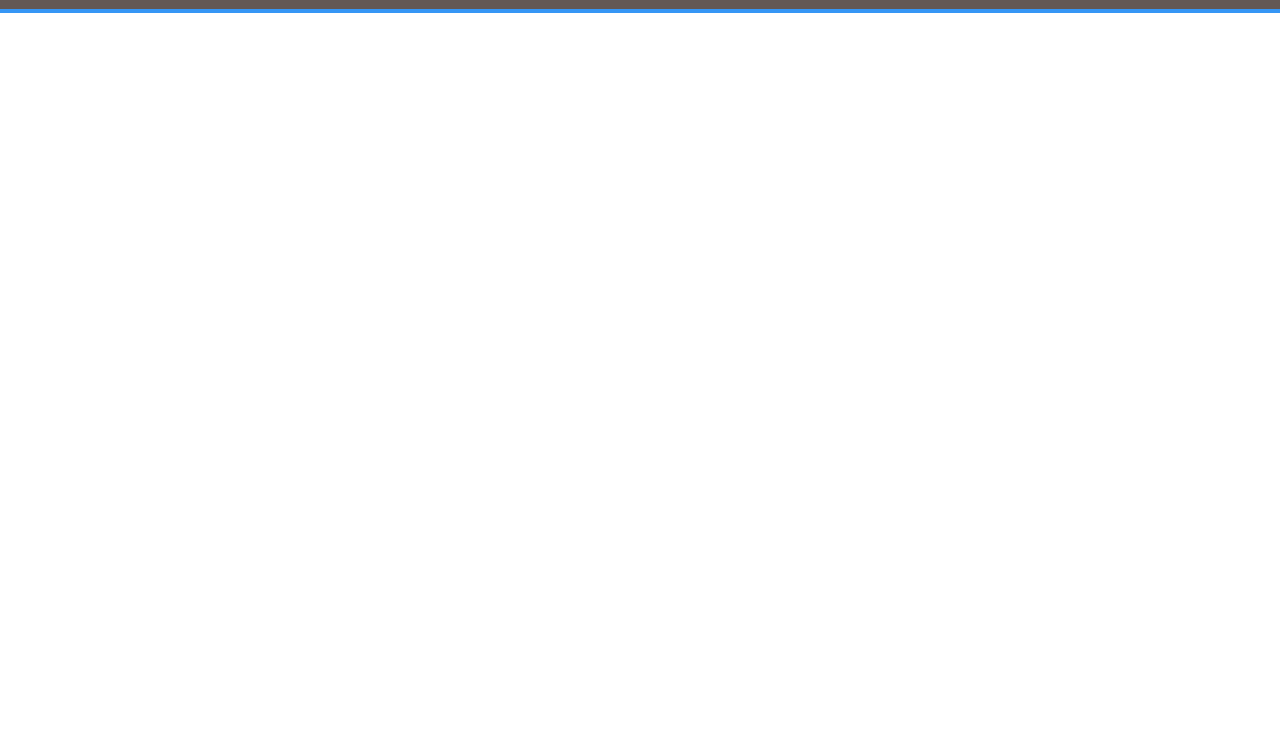
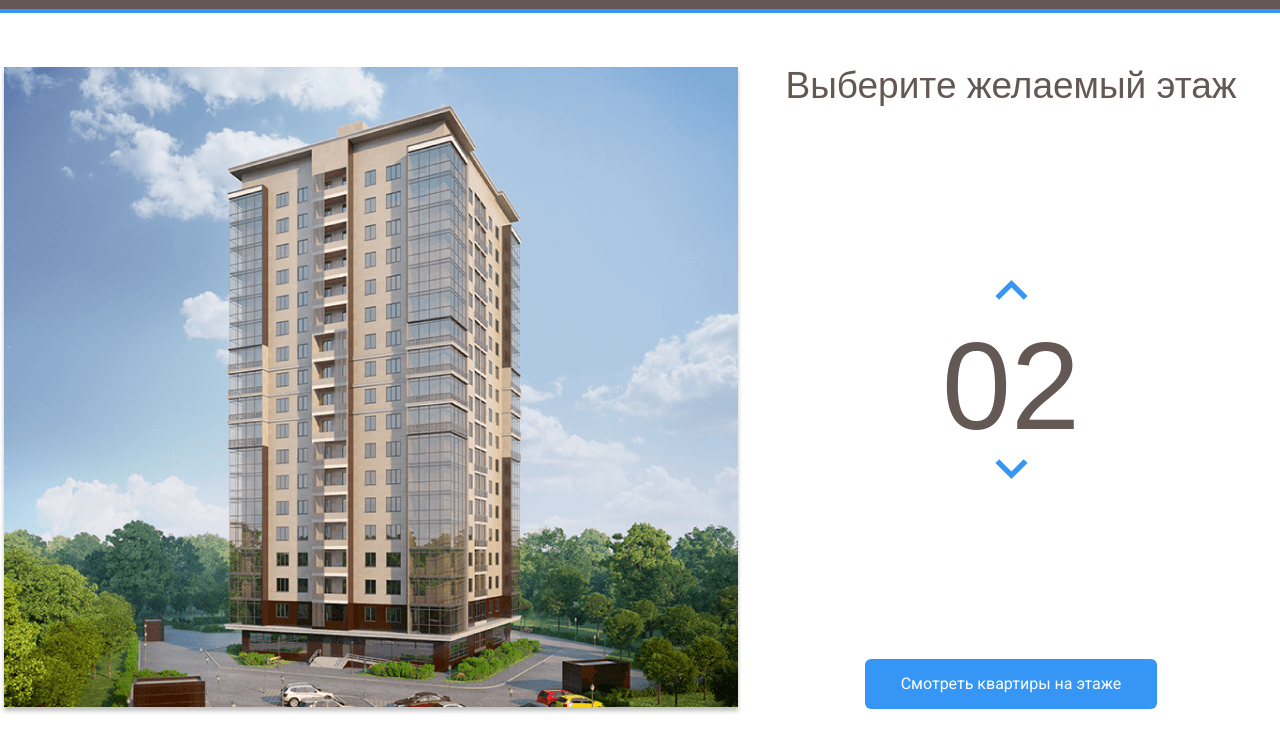
Before and after one commit to happyendtmn/Melody, a plain HTML site: page index.html in a window 1280 px wide. Shown: the part 55-800 px from the top of the page. Drawn offline with Linux system fonts and the light colour scheme.

Commit message:
Сверстал основную область с домом и выбором этажей

```diff
--- a/css/style.css
+++ b/css/style.css
@@ -1,19 +1,33 @@
-*{
+@font-face {
+    font-family: 'Bebas Neue';
+    src: local('Bebas Neue Regular Regular'), local('BebasNeueRegular'),
+        url(../fonts/BebasNeueRegular.woff2) format('woff2'),
+        url(../fonts/BebasNeueRegular.woff) format('woff');
+    font-weight: normal;
+    font-style: normal;
+    font-display: swap;
+}
+
+
+
+
+
+* {
     box-sizing: border-box;
 }
 
-body{
+body {
     font-family: 'Roboto', sans-serif;
 }
 
-.header{
+.header {
     background-color: #635854;
     padding-top: 12px;
     padding-bottom: 12px;
     border-bottom: 4px solid #3596F5;
 }
 
-.navbar{
+.navbar {
     max-width: 1280px;
     margin: auto;
     display: flex; /* сделали элемент гибким */
@@ -21,7 +35,7 @@ body{
     align-items: center;
 }
 
-.navbar-menu{
+.navbar-menu {
     margin: 0; /* отключаем внешние отступы */
     padding: 0; /* отключаем внутренние отступы */
     list-style: none; /* отключаем точки у списка */
@@ -29,22 +43,22 @@ body{
     text-align: center;
 }
 
-.navbar-item{
+.navbar-item {
     margin-left: 40px;
     margin-right: 40px;
 }
 
-.navbar-link{
+.navbar-link {
     text-decoration: none;
     color: white;
 }
 
-.navbar-contacts{
+.navbar-contacts {
     text-align: right;
 
 }
 
-.navbar-text{
+.navbar-text {
     display: block;
     color: white;
     margin-bottom: 4px;
@@ -53,10 +67,78 @@ body{
     line-height: 16px;
 }
 
-.navbar-phone{
+.navbar-phone {
     font-weight: 700;
     font-size: 17px;
     line-height: 20px;
     color: white;
     text-decoration: none;
 }
+
+.main {
+    max-width: 1280px;
+    margin: auto;
+    padding-top: 54px;
+    display: flex;
+}
+
+.main-info {
+    flex-grow: 1;
+    text-align: center;
+    display: flex;
+    flex-direction: column;
+    align-items: center;
+    justify-content: space-between;
+
+}
+
+.home-image path {
+    opacity: 0; /* Задали прозрачность этажам */
+    cursor: pointer;
+}
+
+.home-image path:hover {
+    opacity: 1; /* При наведении на этаж, он подсвечивается */
+}
+
+.counter-group {
+    display: flex;
+    flex-direction: column;
+    align-items: center;
+}
+
+.counter-button {
+    background-color: white;
+    border: none; /* Убрал границ кнопок */
+    cursor: pointer;
+}
+
+.counter-arrow-down{
+    transform: rotateX(180deg); /* Развернул нижнюю кнопку на 180 */
+}
+
+.main-title {
+    font-family: "Bebas Neue Regular Regular", sans-serif;
+    font-weight: normal;
+    font-size: 37px;
+    line-height: 37px;
+    color: #635854;
+    margin: 0;
+}
+
+.counter {
+    font-family: "Bebas Neue Regular Regular", sans-serif;
+    color: #635854;
+    font-size: 124px;
+    margin-top: 10px;
+}
+
+.button-primary {
+    background: #3596F5;
+    border-radius: 6px;
+    color: white;
+    border: none;
+    padding: 16px 36px;
+    cursor: pointer;
+    margin-bottom: 10px;
+}
--- a/index.html
+++ b/index.html
@@ -42,5 +42,66 @@
         </div>
         <!-- /.navbar -->
     </header>
+
+   <main class="main">
+       <div class="main-image">
+        <svg
+        class="home-image"
+        width="742" height="648" viewBox="0 0 742 648" fill="none" xmlns="http://www.w3.org/2000/svg" xmlns:xlink="http://www.w3.org/1999/xlink">
+            <g filter="url(#filter0_d)">
+            <rect x="4" width="734" height="640" fill="url(#pattern0)"/>
+            <defs>
+            <filter id="filter0_d" x="0" y="0" width="742" height="648" filterUnits="userSpaceOnUse" color-interpolation-filters="sRGB">
+            <feFlood flood-opacity="0" result="BackgroundImageFix"/>
+            <feColorMatrix in="SourceAlpha" type="matrix" values="0 0 0 0 0 0 0 0 0 0 0 0 0 0 0 0 0 0 127 0" result="hardAlpha"/>
+            <feOffset dy="4"/>
+            <feGaussianBlur stdDeviation="2"/>
+            <feComposite in2="hardAlpha" operator="out"/>
+            <feColorMatrix type="matrix" values="0 0 0 0 0 0 0 0 0 0 0 0 0 0 0 0 0 0 0.25 0"/>
+            <feBlend mode="normal" in2="BackgroundImageFix" result="effect1_dropShadow"/>
+            <feBlend mode="normal" in="SourceGraphic" in2="effect1_dropShadow" result="shape"/>
+            </filter>
+            <pattern id="pattern0" patternContentUnits="objectBoundingBox" width="1" height="1">
+            <use xlink:href="#image0" transform="translate(-0.00408719) scale(0.0013624 0.0015625)"/>
+            </pattern>
+            <image id="image0" width="740" height="640" xlink:href="img/home.png"/>
+            </defs>
+            <path d="M226 532L446.8 540L516 526.3V548L447.5 567.7L226 556.7V532Z" fill="#3595F6" fill-opacity="0.75"/>
+            <path d="M227 531V506L447.3 509.3L517 506V526L447.7 539L227 531Z" fill="#3595F6" fill-opacity="0.75"/>
+            <path d="M227 505V480H448H517V503L449 510L227 505Z" fill="#3595F6" fill-opacity="0.75"/>
+            <path d="M227 481V456L448.3 452.3L516 459V481H448" fill="#3595F6" fill-opacity="0.75"/>
+            <path d="M227 455V429L448.5 425.7L517 436.7V458L448 451.3L227 455Z" fill="#3595F6" fill-opacity="0.75"/>
+            <path d="M226 428V404.3L447 392L518 415V436.3L447 424L226 428Z" fill="#3595F6" fill-opacity="0.75"/>
+            <path d="M226 406V381L448.2 364.7L518 393.3V414L447.7 392.3L226 406Z" fill="#3595F6" fill-opacity="0.75"/>
+            <path d="M226 381V356L448.5 335.7L518 372.3V393L446 364.3L226 381Z" fill="#3595F6" fill-opacity="0.75"/>
+            <path d="M226 355V331L449 306.3L518 350.3V372L448.7 334L226 355Z" fill="#3595F6" fill-opacity="0.75"/>
+            <path d="M226 330V306L448.5 277.3L518 328.3V349L447.7 306.7L226 330Z" fill="#3595F6" fill-opacity="0.75"/>
+            <path d="M225 306V282L447.3 249L518 308.3V328L448 277.3L225 306Z" fill="#3595F6" fill-opacity="0.75"/>
+            <path d="M226 281V257L447.2 222L517 286V307L448.3 248.7L226 281Z" fill="#3595F6" fill-opacity="0.75"/>
+            <path d="M226 257V232L448.3 194L517 264.3V285L448 221L226 257Z" fill="#3595F6" fill-opacity="0.75"/>
+            <path d="M226 231V206L446.8 162.3L517 241.3V264L448 190.7L226 231Z" fill="#3595F6" fill-opacity="0.75"/>
+            <path d="M227 207V182L447 134L517 219V242L446.3 162.7L227 207Z" fill="#3595F6" fill-opacity="0.75"/>
+            <path d="M226 182V157L445.8 105L517 197.3V220L447.3 133.7L226 182Z" fill="#3595F6" fill-opacity="0.75"/>
+            <path d="M226 157V131L448 74.3L517 176V197L447.7 105.3L226 157Z" fill="#3595F6" fill-opacity="0.75"/>
+            </g>
+            </svg>
+
+       </div>
+       <!-- /.main-image -->
+       <div class="main-info">
+           <h2 class="main-title">Выберите желаемый этаж</h2>
+           <div class="counter-group">
+                <button class="counter-button counter-up">
+                    <img class="counter-arrow counter-arrow-up" src="img/arrow.svg" alt="arrow-up">
+                </button>
+                <span class="counter">02</span>
+                <button class="counter-button counter-down">
+                    <img class="counter-arrow counter-arrow-down" src="img/arrow.svg" alt="arrow-down">
+                </button>
+            </div>
+                <button class="button button-primary">Смотреть  квартиры на этаже</button>
+       </div>
+       <!-- /.main-info -->
+   </main>
 </body>
 </html>
```
Also changed, not shown: fonts/BebasNeueRegular.woff (added), fonts/BebasNeueRegular.woff2 (added), img/arrow.svg (added), img/floor.svg (added), img/home.png (added).
